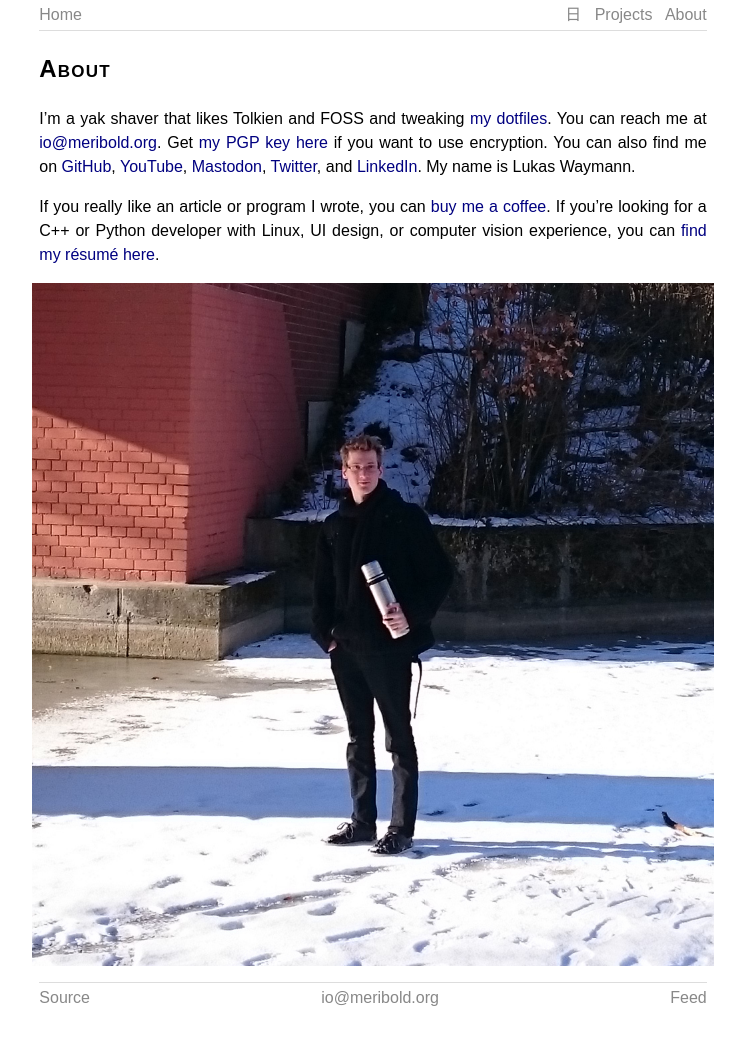
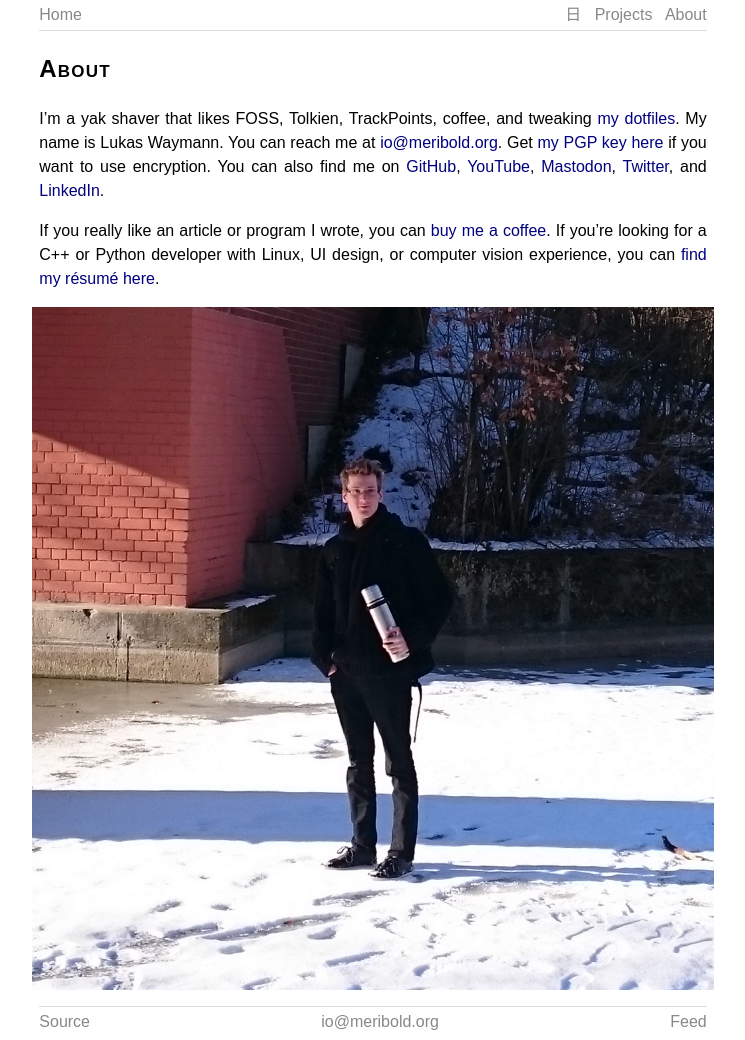
Before and after one commit to meribold/meribold.org, a Jekyll site: the page built from about.md, in a window 1280 px wide. Shown: the whole page, without its empty margins (267-1012 px from the left). Built offline with Jekyll 4.4.1, drawn with Linux system fonts in a browser that asks for light colours; before the commit the page ends 1016 px from its top, so only the background shows below that.

Commit message:
Tweak about page text a bit

```diff
--- a/about.md
+++ b/about.md
@@ -2,19 +2,21 @@
 layout: page
 title: About
 description: I'm a yak shaver that likes Tolkien and FOSS and tweaking my dotfiles.
-last_modified_at: 2020-01-07
+last_modified_at: 2021-10-28T15:05+08:00
 permalink: /about/
 ---
 
-I'm a yak shaver that likes Tolkien and FOSS and tweaking [my dotfiles][].  You can reach
-me at <a href="mailto:{{ site.email }}">{{ site.email }}</a>.  Get [my PGP key
-here](/pgp-key-meribold-7066ac79c4592c12.txt) if you want to use encryption.  You can also
-find me on [GitHub](https://github.com/meribold),
+I'm a yak shaver that likes FOSS, Tolkien, TrackPoints, coffee, and tweaking [my
+dotfiles][].  My name is Lukas Waymann.
+You can reach me at <a href="mailto:{{ site.email }}">{{ site.email }}</a>.
+Get [my PGP key here](/pgp-key-meribold-7066ac79c4592c12.txt) if you want to use
+encryption.
+You can also find me on
+[GitHub](https://github.com/meribold),
 [YouTube](https://www.youtube.com/channel/UCMRSvuI6a4hRfXnNeMKL5cQ),
 [Mastodon](https://mastodon.social/@meribold),
 [Twitter](https://twitter.com/mribld), and
 [LinkedIn](https://www.linkedin.com/in/meribold/).
-My name is Lukas Waymann.
 
 If you really like an article or program I wrote, you can [buy me a
 coffee](https://www.buymeacoffee.com/meribold).  If you're looking for a C++ or Python
```
